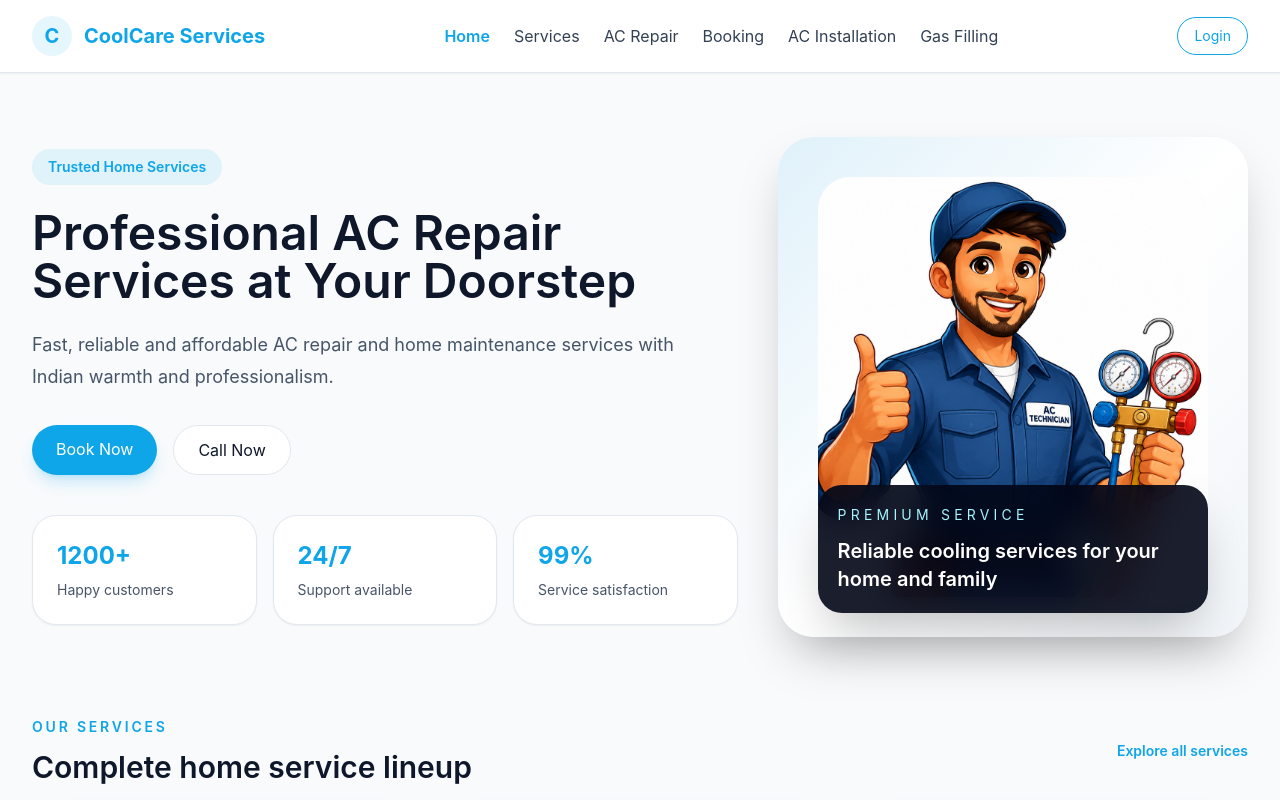
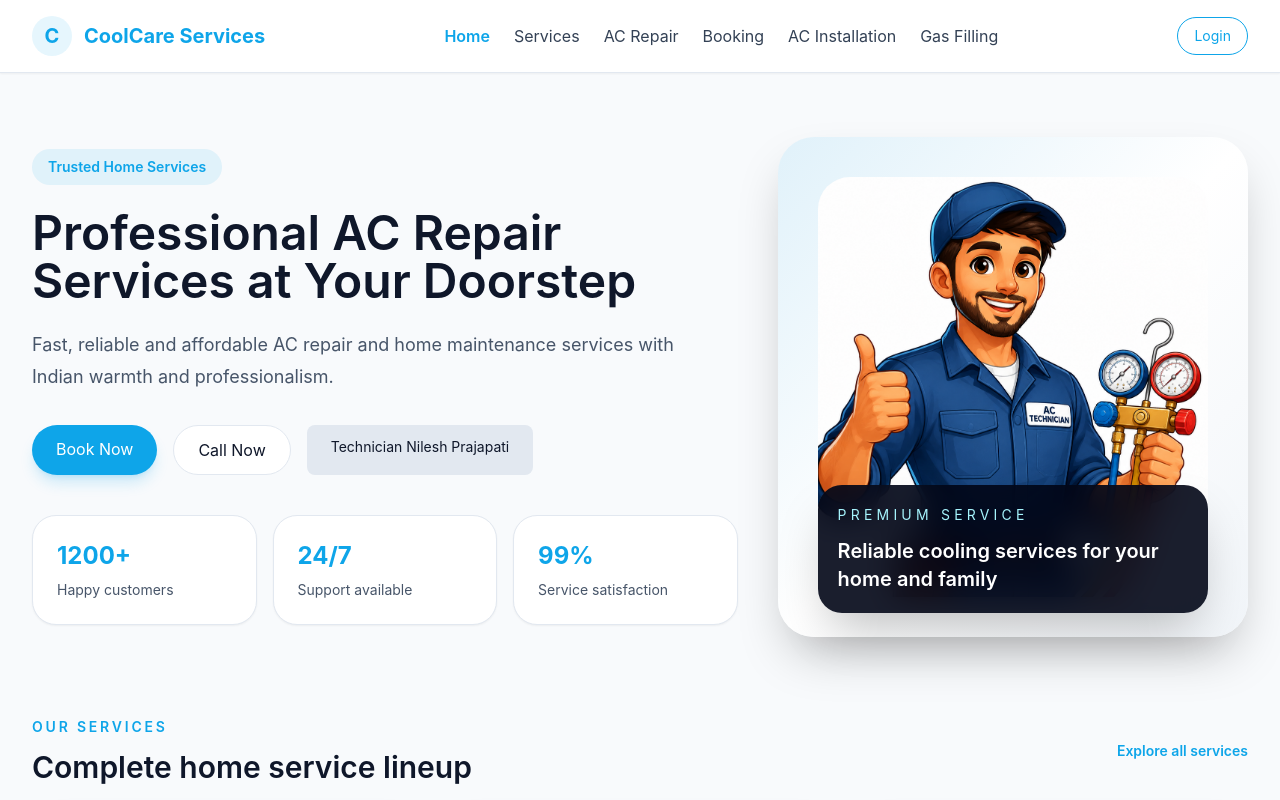
Before and after one commit to kd-2003/Coolcare.Services, a React (Vite) app in the folder client/: page / in a window 1280 px wide. Shown: the top 800 px of the page. Built offline with nearby package versions, Linux system fonts and the light colour scheme.

Commit message:
Add technician name to HomePage component

```diff
--- a/client/src/pages/HomePage.jsx
+++ b/client/src/pages/HomePage.jsx
@@ -36,6 +36,9 @@ function HomePage() {
             >
               Call Now
             </a>
+            <p className="text-sm text-slate-900 px-6 py-3 col-span-3 bg-slate-200 rounded-lg transition hover:border-primary hover:text-primary">
+              Technician Nilesh Prajapati
+            </p>
           </div>
           <div className="mt-10 grid gap-4 sm:grid-cols-3">
             <div className="rounded-3xl border border-slate-200 bg-white p-6 shadow-sm">
```
